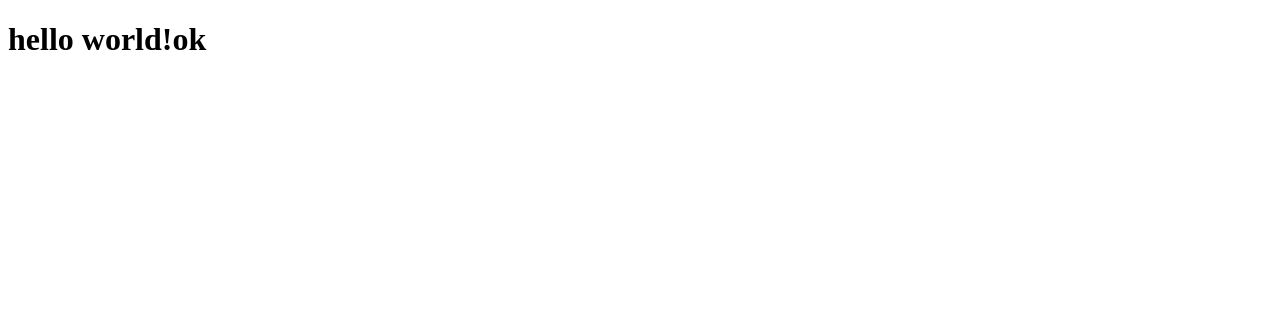
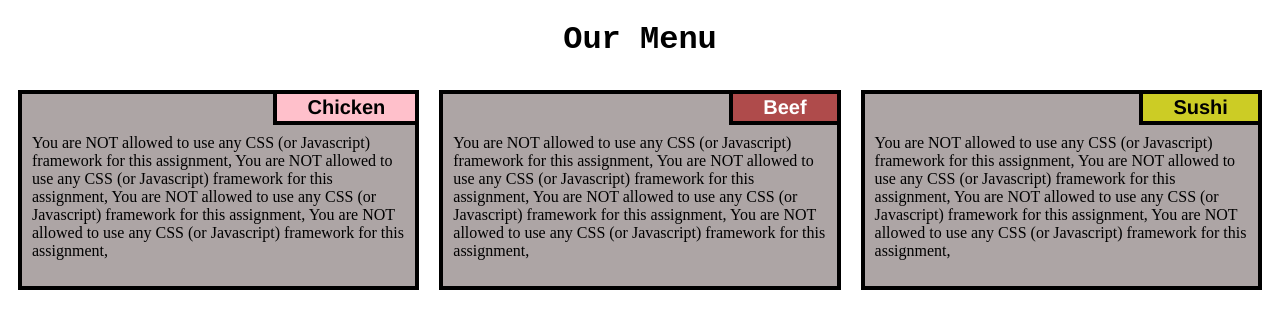
Before and after one commit to hibayagoubi1/first-website, a plain HTML site: page site/index.html in a window 1280 px wide. Drawn offline with Linux system fonts and the light colour scheme.

Commit message:
my first coding assignment

```diff
--- a/site/index.html
+++ b/site/index.html
@@ -4,9 +4,31 @@
     <meta charset="UTF-8">
     <meta http-equiv="X-UA-Compatible" content="IE=edge">
     <meta name="viewport" content="width=device-width, initial-scale=1.0">
+    <link rel="stylesheet" type="text/css" href="style.css">
     <title>Document</title>
 </head>
 <body>
-    <h1>hello world!ok</h1>
+    <h1>Our Menu</h1>
+    <section class="parent1">
+        <div class="child1">Chicken</div>
+        <p>
+        You are NOT allowed to use any CSS (or Javascript) framework for this assignment,
+        You are NOT allowed to use any CSS (or Javascript) framework for this assignment,
+        You are NOT allowed to use any CSS (or Javascript) framework for this assignment,
+        You are NOT allowed to use any CSS (or Javascript) framework for this assignment,
+        </p>
+    </section>
+     <section class="parent2"><div class="child2">Beef</div>
+     <p>
+     You are NOT allowed to use any CSS (or Javascript) framework for this assignment,
+     You are NOT allowed to use any CSS (or Javascript) framework for this assignment,
+     You are NOT allowed to use any CSS (or Javascript) framework for this assignment,
+     You are NOT allowed to use any CSS (or Javascript) framework for this assignment,</p></section>
+    <section class="parent3"><div class="child3">Sushi</div>
+    <p>
+    You are NOT allowed to use any CSS (or Javascript) framework for this assignment,
+    You are NOT allowed to use any CSS (or Javascript) framework for this assignment,
+    You are NOT allowed to use any CSS (or Javascript) framework for this assignment,
+    You are NOT allowed to use any CSS (or Javascript) framework for this assignment,</p></section></div>
 </body>
 </html>
--- /dev/null
+++ b/site/style.css
@@ -0,0 +1,76 @@
+h1{
+
+    font-weight: bold;
+    text-align: center;
+    font-family:'Courier New', Courier, monospace;}
+    section{
+
+       box-sizing: border-box;
+        width: calc(33.33% - 20px);
+        margin:10px;
+        float: left;
+        margin: 10px;
+        background-color: rgb(173, 165, 165);
+       position: relative;
+        padding: 10px;
+        border: 4px solid black;
+    }
+    section > div{
+        font-family: 'Franklin Gothic Medium', 'Arial Narrow', Arial, sans-serif;
+        font-weight: bold;
+      position: absolute;
+       top:0px;
+       right: 0px;
+       font-size: 20px;
+      background-color: brown;
+      padding: 2px 30px 2px 30px;
+      font-weight: bold;
+      border-left: 4px solid black;
+      border-bottom: 4px solid black;
+
+    }
+    .child1{
+        background-color: pink;
+
+    }
+    .child2{
+        background-color: rgb(175, 75, 75);
+        color: white;
+    }
+    .child3{
+        background-color: rgb(204, 204, 37);
+    }
+    p{
+        margin-top: 30px;
+    }
+    @media screen and (min-width:768px) and (max-width:991px) {
+        .parent3{
+            width:100px;
+        }
+        .parent2,.parent1{
+          width: calc(50% -20px);
+          margin: 10px;
+        }
+
+    }
+
+    @media screen and (min-width: 768px) and (max-width: 991px) {
+        /* First 2 sections in the first row and of equal size */
+        .parent1, .parent2 {
+          width: calc(50% - 20px);
+          margin: 10px;
+        }
+
+        /* 3rd section in the second row and take up the entire row */
+        .parent3 {
+          width: calc(100% - 20px);
+          margin: 10px;
+        }
+      }
+      @media screen and (max-width: 767px){
+        section{
+            width: calc(100% - 20px);
+            margin:10px;
+        }
+
+      }
```
